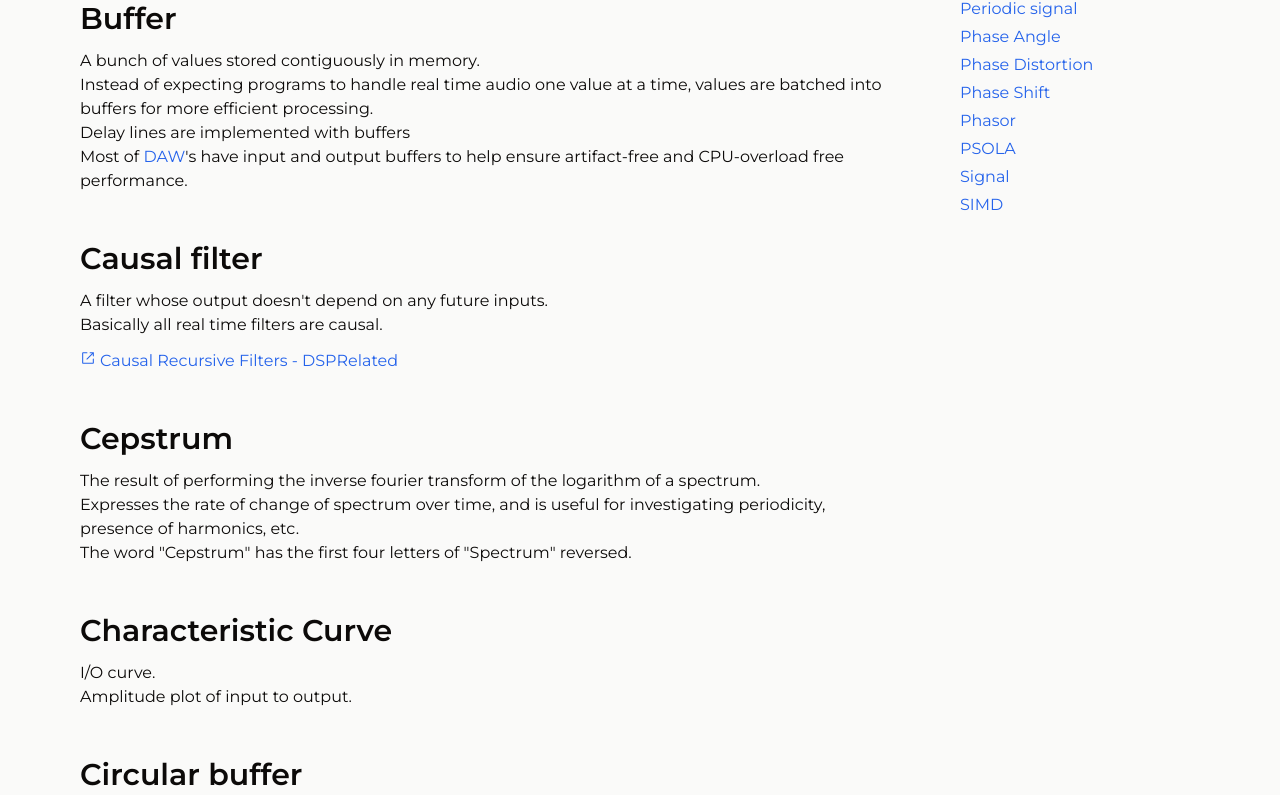
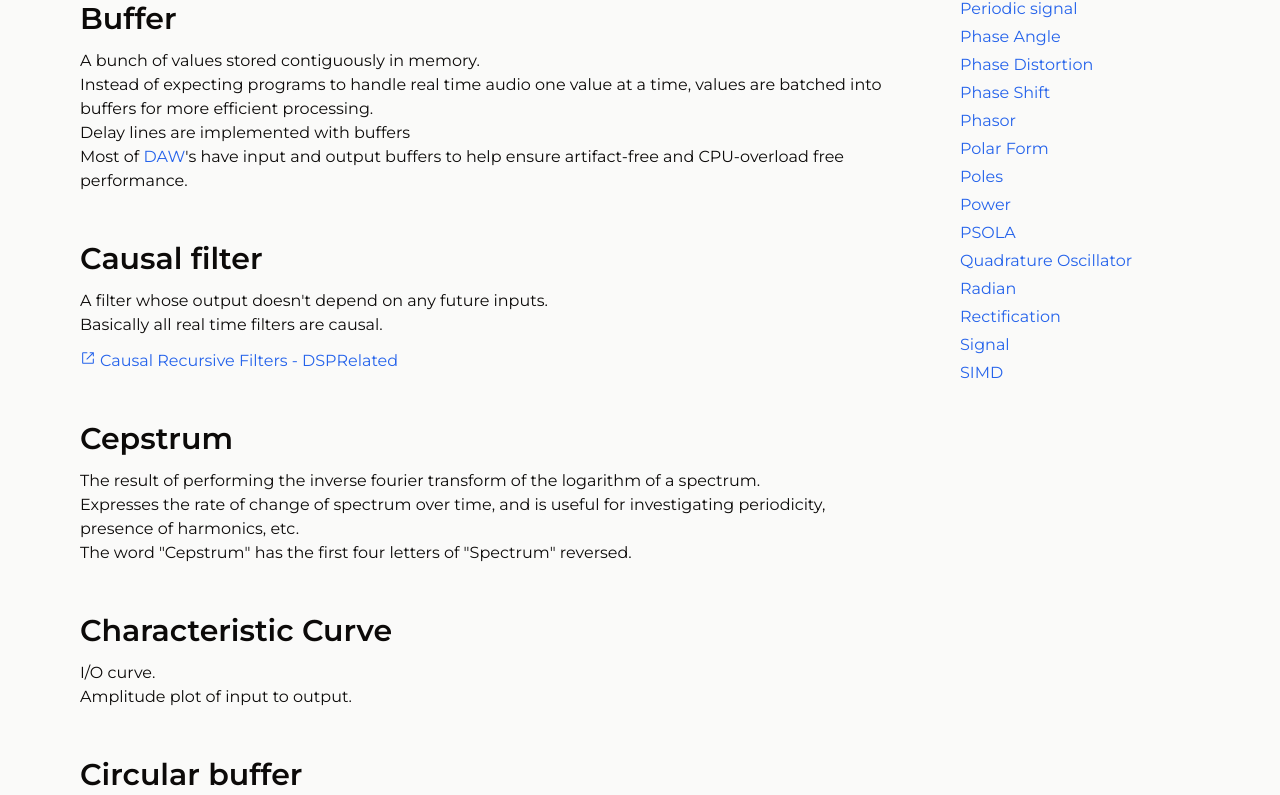
Before and after one commit to satelllte/dsp-terms, a Next.js app: page / in a window 1280 px wide. Shown: the part 3139-3934 px from the top of the page. Built offline with nearby package versions, Linux system fonts and the light colour scheme.

Commit message:
terms: polar-form - rectification

```diff
--- a/src/data/terms.ts
+++ b/src/data/terms.ts
@@ -1081,6 +1081,31 @@ export const terms: Term[] = [
 		],
 	},
 	{
+		id: 'polar-form',
+		title: 'Polar Form',
+		paragraphs: [
+			'A notation for complex numbers that uses sine and cosine instead of real and imaginary numbers.',
+		],
+	},
+	{
+		id: 'poles',
+		title: 'Poles',
+		paragraphs: [
+			'The name comes from plotting the magnitude of the transfer function as a function of z.',
+			'Something something denominator approaching infinity.',
+			'A point, or a value of z for which the equation is equal to infinity is called a pole. A point, or a value z for which the equation is equal to zero is called a zero. The location of poles and zeros can tell you a lot about the frequency response of a filter.',
+		],
+	},
+	{
+		id: 'power',
+		title: 'Power',
+		paragraphs: [
+			'Power is the rate of energy per time unit.',
+			'In a signal, power is proportional to amplitude squared.',
+			'Unlike the analog world, which measures power in Watts, in dsp, power doesn\'t have a physical unit.',
+		],
+	},
+	{
 		id: 'psola',
 		title: 'PSOLA',
 		expansion: 'Pitch Synchronous Overlap and Add',
@@ -1092,6 +1117,30 @@ export const terms: Term[] = [
 				href: 'https://wiki.aalto.fi/pages/viewpage.action?pageId=155477136',
 				title: 'PSOLA - Aalto University Wiki',
 			},
+		],
+	},
+	{
+		id: 'quadrature-oscillator',
+		title: 'Quadrature Oscillator',
+		paragraphs: [
+			'An oscillator that produces values for both sine and cosine.',
+		],
+	},
+	{
+		id: 'radian',
+		title: 'Radian',
+		paragraphs: [
+			'A unit of measure, like degrees but expressed with π.',
+			'1 radian is the angle made at the center of a circle by an arc whose length is equal to the radius of the circle.',
+			'A full circle has 2π radians.',
+			'Rad for short. So rad.',
+		],
+	},
+	{
+		id: 'rectification',
+		title: 'Rectification',
+		paragraphs: [
+			'Absolute value.',
 		],
 	},
 	{
```
Also changed, not shown: src/data/terms_raw.md (+0 -51 lines).
